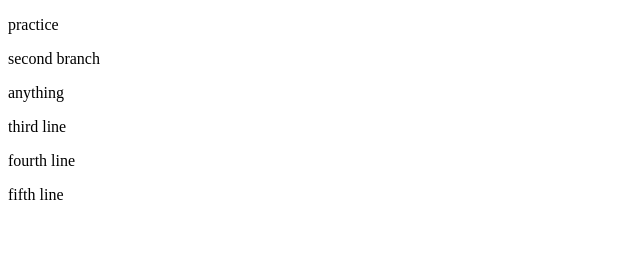
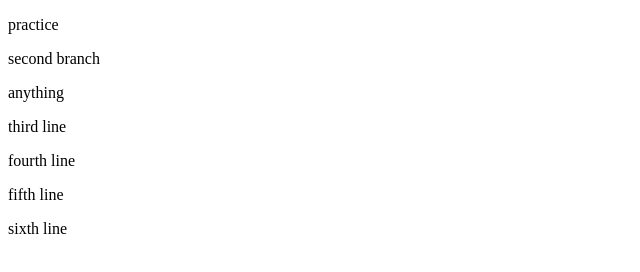
Before and after one commit to Dalfa1018/git_power_user, a plain HTML site: page index.html in a window 1280 px wide. Shown: the full height of the page, 0-640 px from the left. Drawn offline with Linux system fonts and the light colour scheme.

Commit message:
added sixth line

```diff
--- a/index.html
+++ b/index.html
@@ -13,5 +13,6 @@
     <p>third line</p>
     <p>fourth line</p>
     <p>fifth line</p>
+    <p>sixth line</p>
 </body>
 </html>
```
